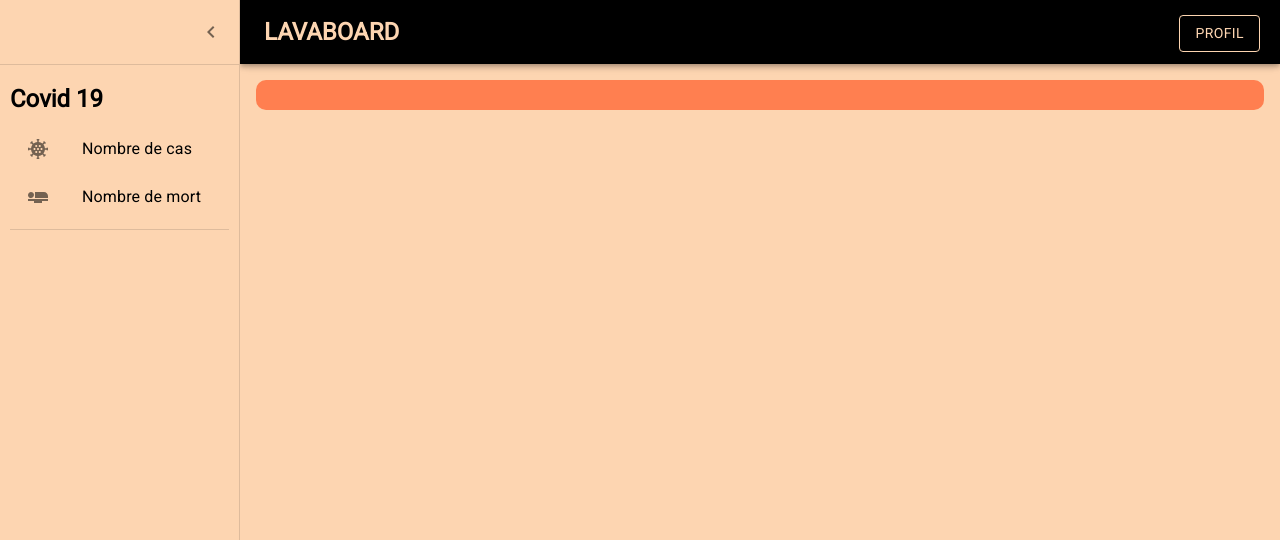
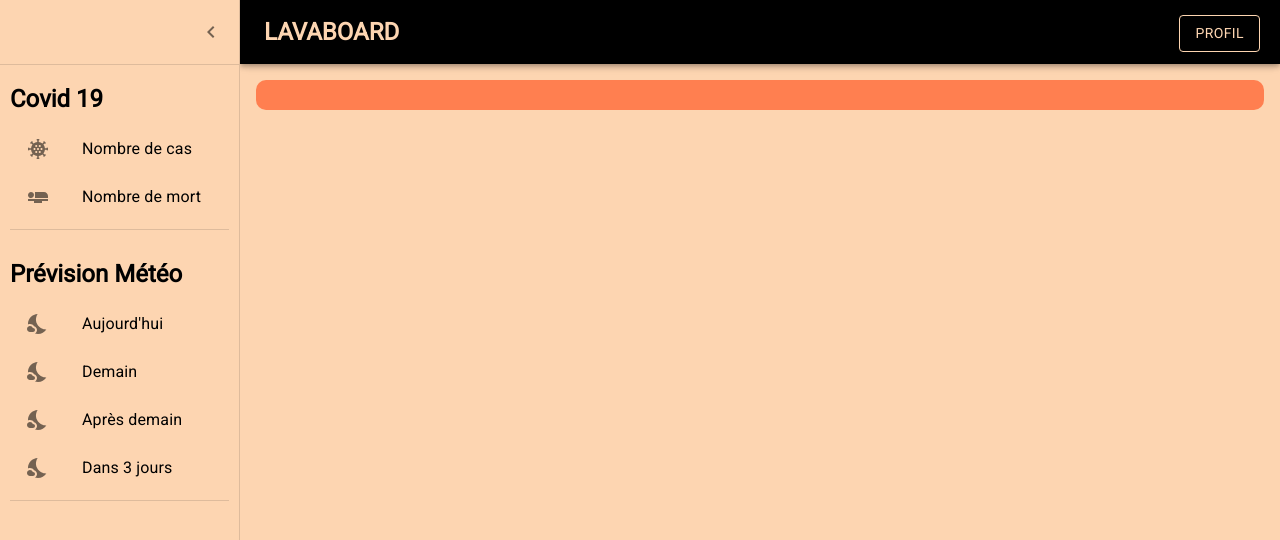
Before and after one commit to larroyo3/Dashboard, a React (Create React App) app in the folder lavaboard/: page /dashboard in a window 1280 px wide. Both pictures are taken after a click on the button "open drawer". Shown: the top 540 px of the page. Built offline with nearby package versions, Linux system fonts and the light colour scheme; what react-id-generator would draw is missing.

Commit message:
add widget prevision meteo avec image

```diff
--- a/lavaboard/src/stores/ListWidget.js
+++ b/lavaboard/src/stores/ListWidget.js
@@ -2,6 +2,7 @@ import AirlineSeatFlatIcon from '@mui/icons-material/AirlineSeatFlat';
 import CoronavirusIcon from '@mui/icons-material/Coronavirus';
 import logoCovid from '../assets/logoCovid.png';
 import logoMort from '../assets/logoMort.png';
+import NightsStayIcon from '@mui/icons-material/NightsStay';
 
 const ListServiceItem = [
     {
@@ -26,6 +27,48 @@ const ListServiceItem = [
                 formParameter: "Pays"
             }
         ]
+    },
+    {
+        service : "Prévision Météo",
+        childWidget :
+        [
+            {
+                id: 't0',
+                selectionTitle: "Aujourd'hui",
+                widgetTitle: "Prévision météo :",
+                icon: <NightsStayIcon />,
+                image: null,
+                filterAPI: "",
+                formParameter: "Ville"
+            },
+            {
+                id: 't1',
+                selectionTitle: "Demain",
+                widgetTitle: "Prévision météo :",
+                icon: <NightsStayIcon />,
+                image: null,
+                filterAPI: "",
+                formParameter: "Ville"
+            },
+            {
+                id: 't2',
+                selectionTitle: "Après demain",
+                widgetTitle: "Prévision météo :",
+                icon: <NightsStayIcon />,
+                image: null,
+                filterAPI: "",
+                formParameter: "Ville"
+            },
+            {
+                id: 't3',
+                selectionTitle: "Dans 3 jours",
+                widgetTitle: "Prévision météo :",
+                icon: <NightsStayIcon />,
+                image: null,
+                filterAPI: "",
+                formParameter: "Ville"
+            }
+        ]
     }
 ];
 
--- a/lavaboard/src/views/HomePage.js
+++ b/lavaboard/src/views/HomePage.js
@@ -122,6 +122,11 @@ export default function HomePage() {
                 console.log(err)
             })
     }
+    function getIMGWeatherByTown(selectedParameter, period) {
+        var town = "https://www.prevision-meteo.ch/uploads/widget/" + selectedParameter.toLowerCase() + period + ".png";
+        values.image =<a href="https://www.prevision-meteo.ch/meteo/localite/paris"><img alt="meteo" src={town} width="650" height="250" /></a>
+        setValuesAPI(({resultCallAPI: null}))
+    }
 
     //drawer
     const [open, setOpen] = React.useState(false);
@@ -233,8 +238,8 @@ export default function HomePage() {
                 </DrawerHeader>
                 <Divider />
 {/* liste widgets / services */}
-                <Box style={{ margin: "10px" }}>
-                    {ListServiceItem.map((itemService, idService) => (
+                {ListServiceItem.map((itemService, idService) => (
+                <Box key={idService} style={{ margin: "10px" }}>
                         <List>
                             <Typography variant="h5" component="div" sx={{ flexGrow: 1 }} style={{ fontWeight: "bold", marginBottom: "10px" }}>
                                 {itemService.service}
@@ -248,9 +253,9 @@ export default function HomePage() {
                                 </ListItem>
                             ))}
                         </List>
-                    ))}
                     <Divider />
                 </Box>
+                ))}
             </Drawer>
             <div>
 {/* parametre widget */}
@@ -287,11 +292,16 @@ export default function HomePage() {
                         </FormControl >
                     </DialogContent>
                     <DialogActions>
+{/* btn en fonction du widget sélectionné */}
                         <Button style={{ color: "red" }} onClick={handleClose}>Annuler</Button>
                         {
                             {
                                 'death': <Button onClick={() => { getDeathCovidByCountry(values.selectedParameter) }}>Confirmer</Button>,
-                                'confirmed': <Button onClick={() => { getConfirmedCovidByCountry(values.selectedParameter) }}>Confirmer</Button>
+                                'confirmed': <Button onClick={() => { getConfirmedCovidByCountry(values.selectedParameter) }}>Confirmer</Button>,
+                                't0' : <Button onClick={() => { getIMGWeatherByTown(values.selectedParameter, "_0") }}>Confirmer</Button>,
+                                't1' : <Button onClick={() => { getIMGWeatherByTown(values.selectedParameter, "_1") }}>Confirmer</Button>,
+                                't2' : <Button onClick={() => { getIMGWeatherByTown(values.selectedParameter, "_2") }}>Confirmer</Button>,
+                                't3' : <Button onClick={() => { getIMGWeatherByTown(values.selectedParameter, "_3") }}>Confirmer</Button>
                             }[values.selectedWidget]
                         }
                     </DialogActions>
```
